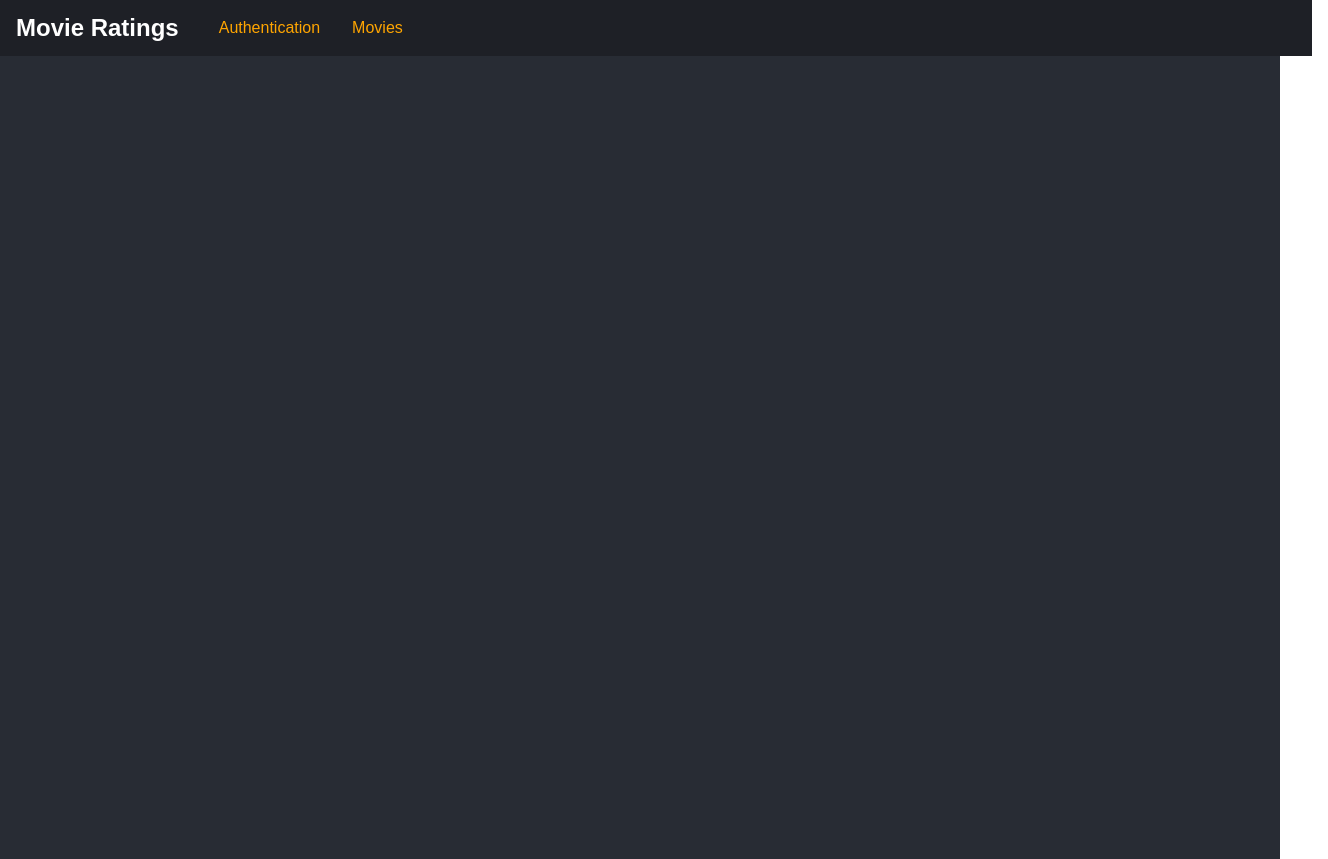
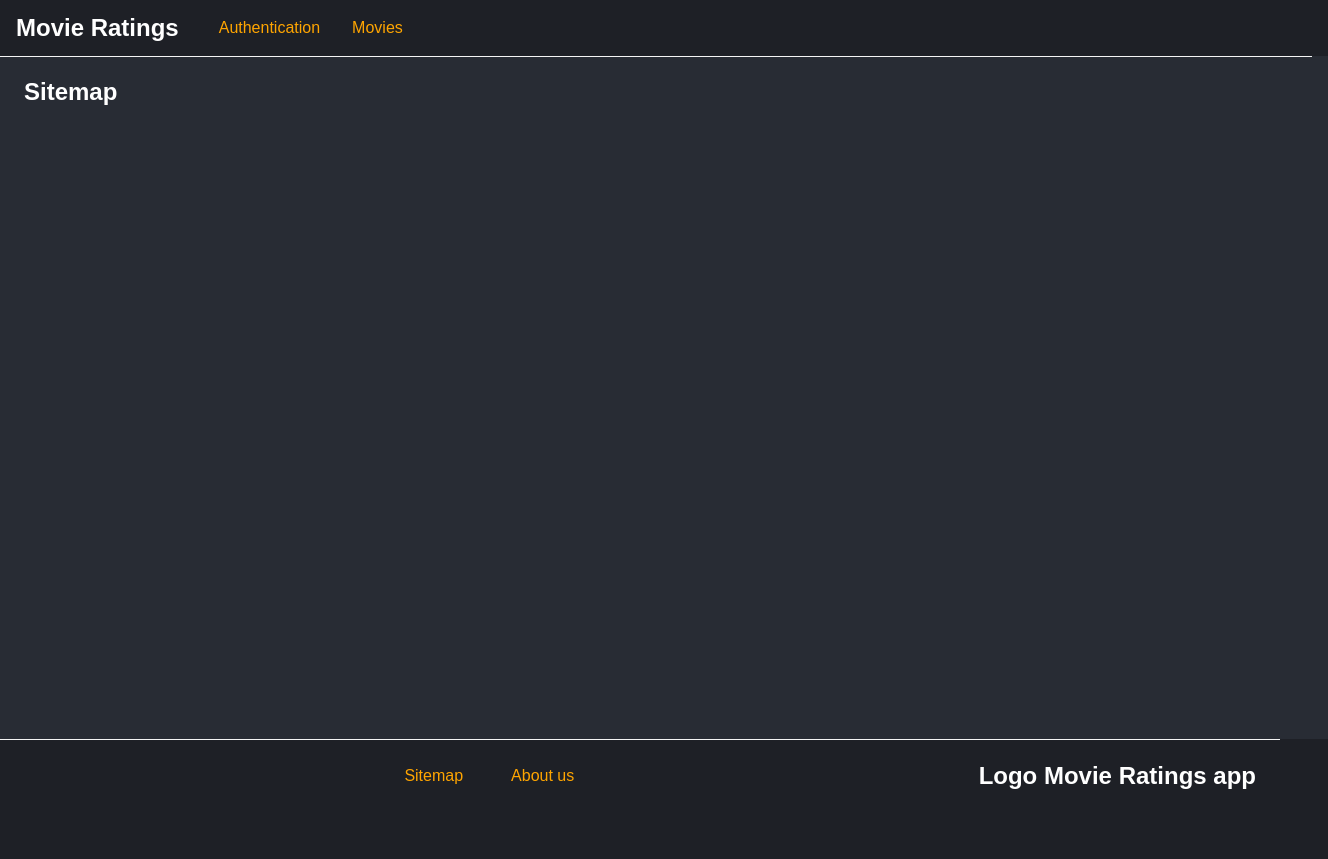
Before and after one commit to NitnekB/movies-graphql, a React (Create React App) app in the folder client/: page /sitemap in a window 1280 px wide. Shown: the whole page, 1328 px wide, since content can reach past the window. After the commit the page ends 812 px from the top, so only its background shows below. Built offline with nearby package versions, Linux system fonts and the light colour scheme.

Commit message:
add footer, sitemap and about pages

```diff
--- a/client/src/App.css
+++ b/client/src/App.css
@@ -1,7 +1,14 @@
+html {
+  background: #1e2026;
+  margin: 0;
+  padding: 0;
+}
+
 .main-content {
   margin-top: 3.5rem;
   padding: 0.1rem 1.5rem;
   background-color: #282c34;
-  min-height: 100vh;
+  min-height: 85vh;
+  width: 100%;
   color: white;
 }
--- a/client/src/App.js
+++ b/client/src/App.js
@@ -2,8 +2,12 @@ import React, { Component } from 'react';
 import { BrowserRouter, Route, Redirect, Switch } from 'react-router-dom';
 
 import MainNavigation from './components/Navigation/MainNavigation';
+import MainFooter from './components/Footer/MainFooter';
+
 import AuthPage from './pages/Auth';
 import MoviesPage from './pages/Movies';
+import AboutUsPage from './pages/AboutUs';
+import SitemapPage from './pages/Sitemap';
 
 import './App.css';
 
@@ -18,8 +22,11 @@ class App extends Component {
               <Redirect from="/" to="/auth" exact />
               <Route path="/auth" component={AuthPage} />
               <Route path="/movies" component={MoviesPage} />
+              <Route path="/about" component={AboutUsPage} />
+              <Route path="/sitemap" component={SitemapPage} />
             </Switch>
           </main>
+          <MainFooter />
         </React.Fragment>
       </BrowserRouter>
     );
--- /dev/null
+++ b/client/src/components/Footer/MainFooter.css
@@ -0,0 +1,48 @@
+.main-footer {
+  /* position: fixed; */
+  left: 0;
+  bottom: 0;
+  width: 100%;
+  height: 4.5rem;
+  background: #1e2026;
+  color: white;
+  display: flex;
+  align-items: center;
+  border-top: 1px solid whitesmoke;
+}
+
+.main-footer_logo {
+  margin-left: auto;
+  order: 1;
+}
+
+.main-footer_logo h2 {
+  margin: 0;
+  font-size: 1.5rem;
+  margin-right: 1.5rem;
+}
+
+.main-footer_items {
+  margin-left: auto;
+  order: 0;
+}
+
+.main-footer_items ul {
+  padding: 0;
+  margin: 0;
+  list-style: none;
+  display: flex;
+}
+
+.main-footer_items li {
+  margin: 0 1.5rem;
+}
+
+.main-footer_items a {
+  text-decoration: none;
+  color: orange;
+}
+
+.main-footer_items a:hover {
+  color: whitesmoke;
+}
--- /dev/null
+++ b/client/src/components/Footer/MainFooter.js
@@ -0,0 +1,24 @@
+import React from 'react';
+import { NavLink } from 'react-router-dom';
+
+import './MainFooter.css';
+
+const MainFooter = props => (
+  <header className="main-footer">
+    <nav className="main-footer_items">
+      <ul>
+        <li>
+          <NavLink to="/sitemap">Sitemap</NavLink>
+        </li>
+        <li>
+          <NavLink to="/about">About us</NavLink>
+        </li>
+      </ul>
+    </nav>
+    <div className="main-footer_logo">
+      <h2>Logo Movie Ratings app</h2>
+    </div>
+  </header>
+);
+
+export default MainFooter;
--- a/client/src/components/Navigation/MainNavigation.css
+++ b/client/src/components/Navigation/MainNavigation.css
@@ -9,6 +9,7 @@
   padding: 0 1rem;
   display: flex;
   align-items: center;
+  border-bottom: 1px solid whitesmoke;
 }
 
 .main-navigation_logo h1 {
@@ -36,8 +37,11 @@
   color: orange;
 }
 
-.main-navigation_items a:hover,
+.main-navigation_items a:hover {
+  color: orangered;
+}
+
 .main-navigation_items a:active,
 .main-navigation_items a.active {
-  color: red;
+  color: whitesmoke;
 }
--- /dev/null
+++ b/client/src/pages/AboutUs.js
@@ -0,0 +1,11 @@
+import React, { Component } from 'react';
+
+class AboutUsPage extends Component {
+  render() {
+    return (
+      <h2>About Us</h2>
+    );
+  }
+}
+
+export default AboutUsPage;
--- /dev/null
+++ b/client/src/pages/Sitemap.js
@@ -0,0 +1,11 @@
+import React, { Component } from 'react';
+
+class SitemapPage extends Component {
+  render() {
+    return (
+      <h2>Sitemap</h2>
+    );
+  }
+}
+
+export default SitemapPage;
```
